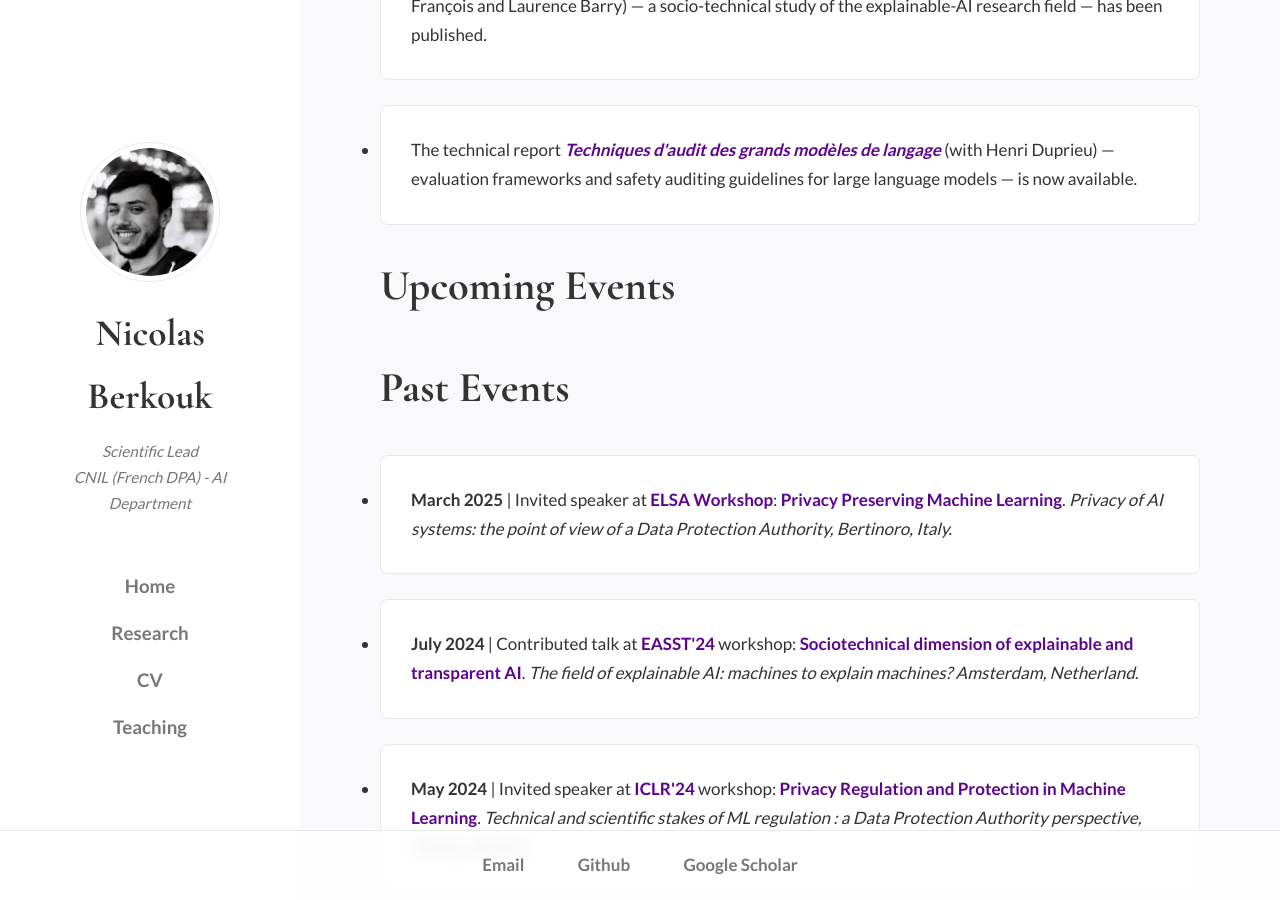
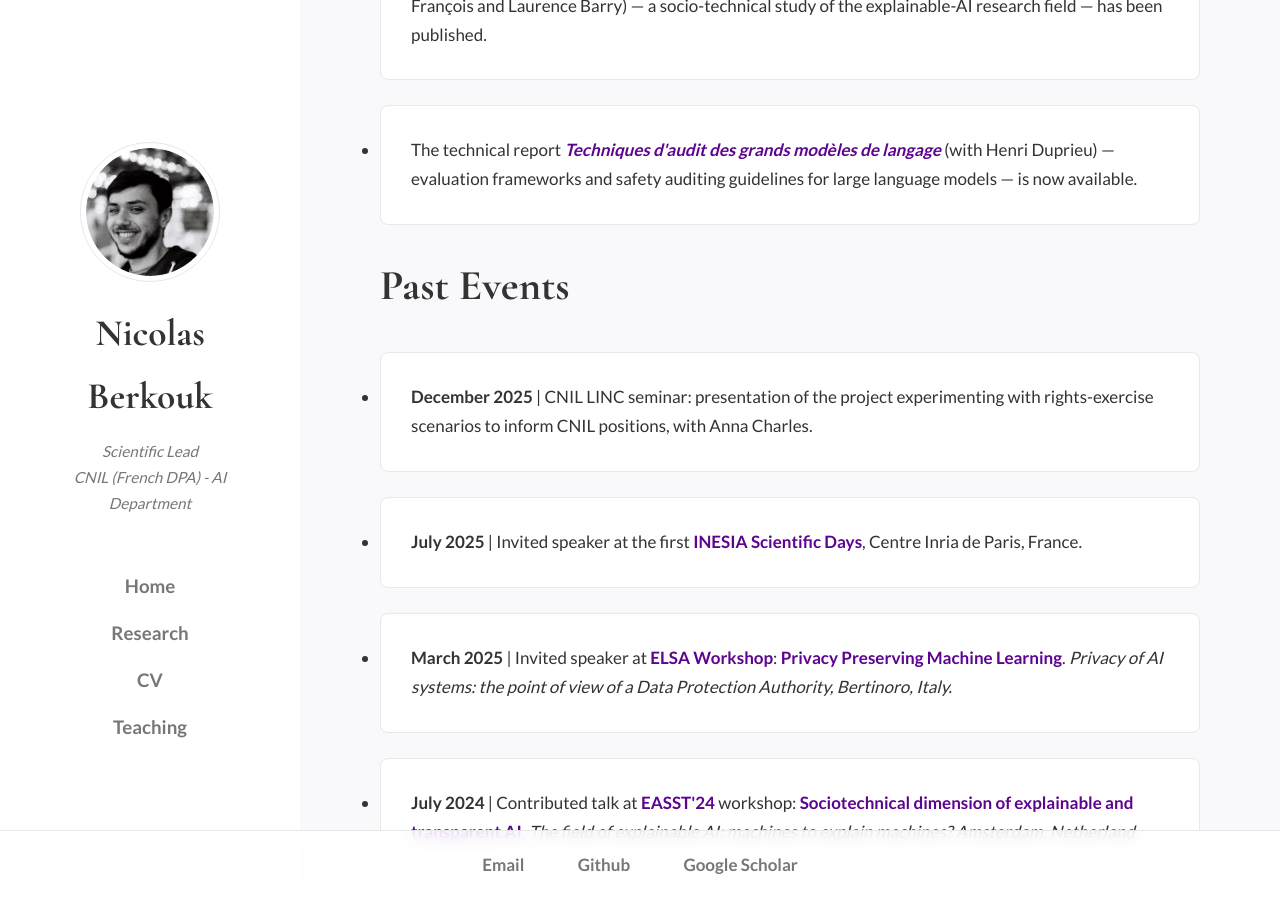
Before and after one commit to nberkouk/nberkouk.github.io, a Jekyll site: the page built from index.html, in a window 1280 px wide and 900 px high, scrolled down 1775 px. Built offline with Jekyll 4.4.1, drawn with Linux system fonts in a browser that asks for light colours.

Commit message:
Events: add INESIA 2025 and LINC Dec 2025 talks, drop empty upcoming section
Co-authored-by: Qwen-Coder <qwen-coder@alibabacloud.com>

```diff
--- a/index.html
+++ b/index.html
@@ -48,19 +48,12 @@ title: Nicolas Berkouk - Home
 </section>
 
 
-<!-- Section 3: Upcoming Events -->
-<section id="upcoming-events">
-    <h2>Upcoming Events</h2>
-    <ul class="card-list">
-        <!-- Add upcoming events here using the <li class="card"> format -->
-    </ul>
-</section>
-
-
-<!-- Section 4: Past Events (All events included as requested) -->
+<!-- Section 3: Past Events -->
 <section id="past-events">
     <h2>Past Events</h2>
     <ul class="card-list">
+        <li class="card"><strong>December 2025</strong> | CNIL LINC seminar: presentation of the project experimenting with rights-exercise scenarios to inform CNIL positions, with Anna Charles.</li>
+        <li class="card"><strong>July 2025</strong> | Invited speaker at the first <a href="https://team.inria.fr/regaliasite/first-scientific-days-of-inesia-july-2025/">INESIA Scientific Days</a>, Centre Inria de Paris, France.</li>
         <li class="card"><strong>March 2025</strong> | Invited speaker at <a href="https://elsa-ai.eu/">ELSA Workshop</a>: <a href="https://elsa-ai.eu/elsa-workshop-on-privacy-preserving-machine-learning/">Privacy Preserving Machine Learning</a>. <em>Privacy of AI systems: the point of view of a Data Protection Authority, Bertinoro, Italy.</em></li>
         <li class="card"><strong>July 2024</strong> | Contributed talk at <a href="https://www.easst4s2024.net/">EASST'24</a> workshop: <a href="https://nomadit.co.uk/conference/easst-4s2024/paper/85398">Sociotechnical dimension of explainable and transparent AI</a>. <em>The field of explainable AI: machines to explain machines? Amsterdam, Netherland.</em></li>
         <li class="card"><strong>May 2024</strong> | Invited speaker at <a href="https://iclr.cc/">ICLR'24</a> workshop: <a href="https://pml-workshop.github.io/iclr24/">Privacy Regulation and Protection in Machine Learning</a>. <em>Technical and scientific stakes of ML regulation : a Data Protection Authority perspective, Vienna, Austria.</em></li>
```
